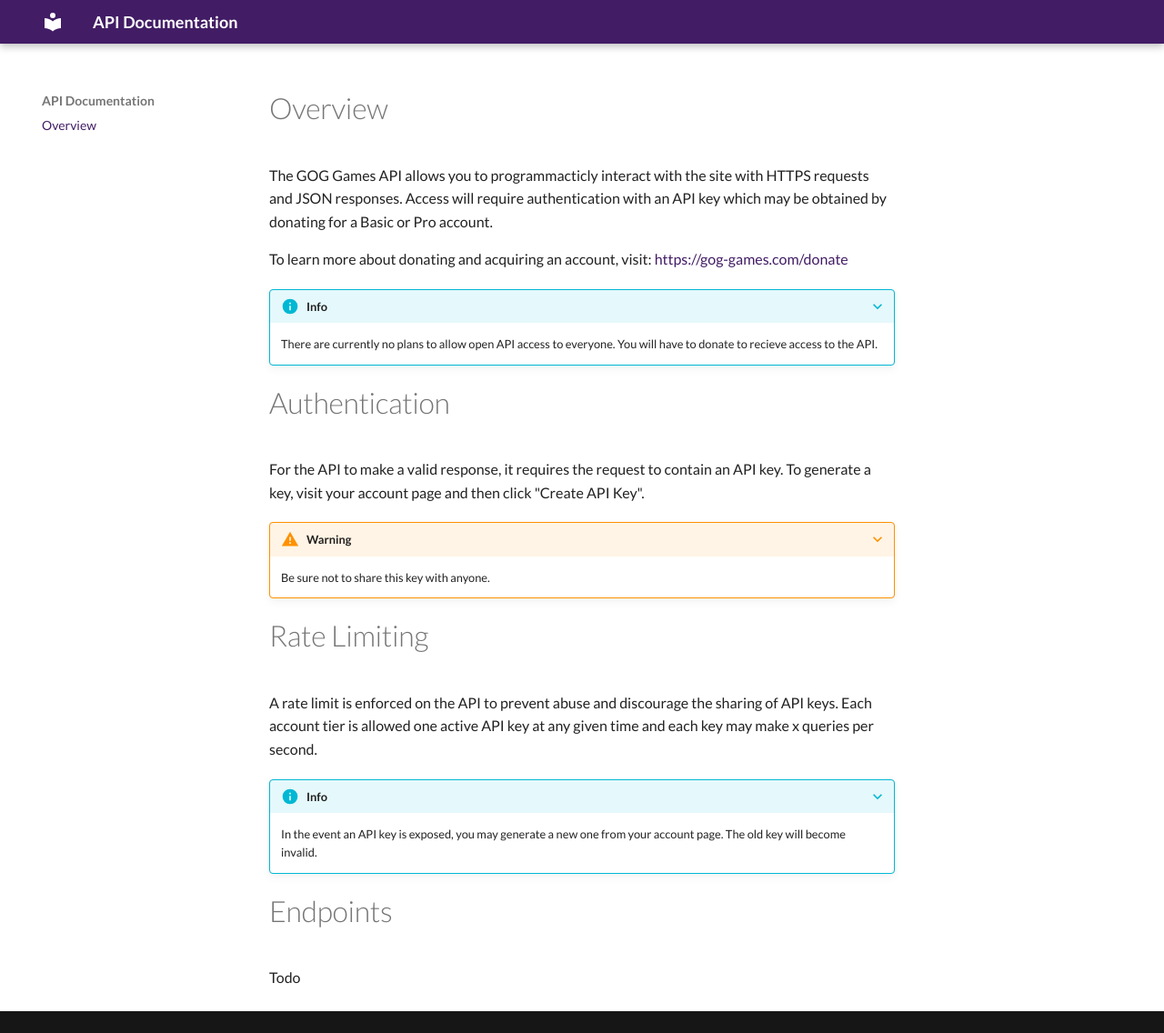
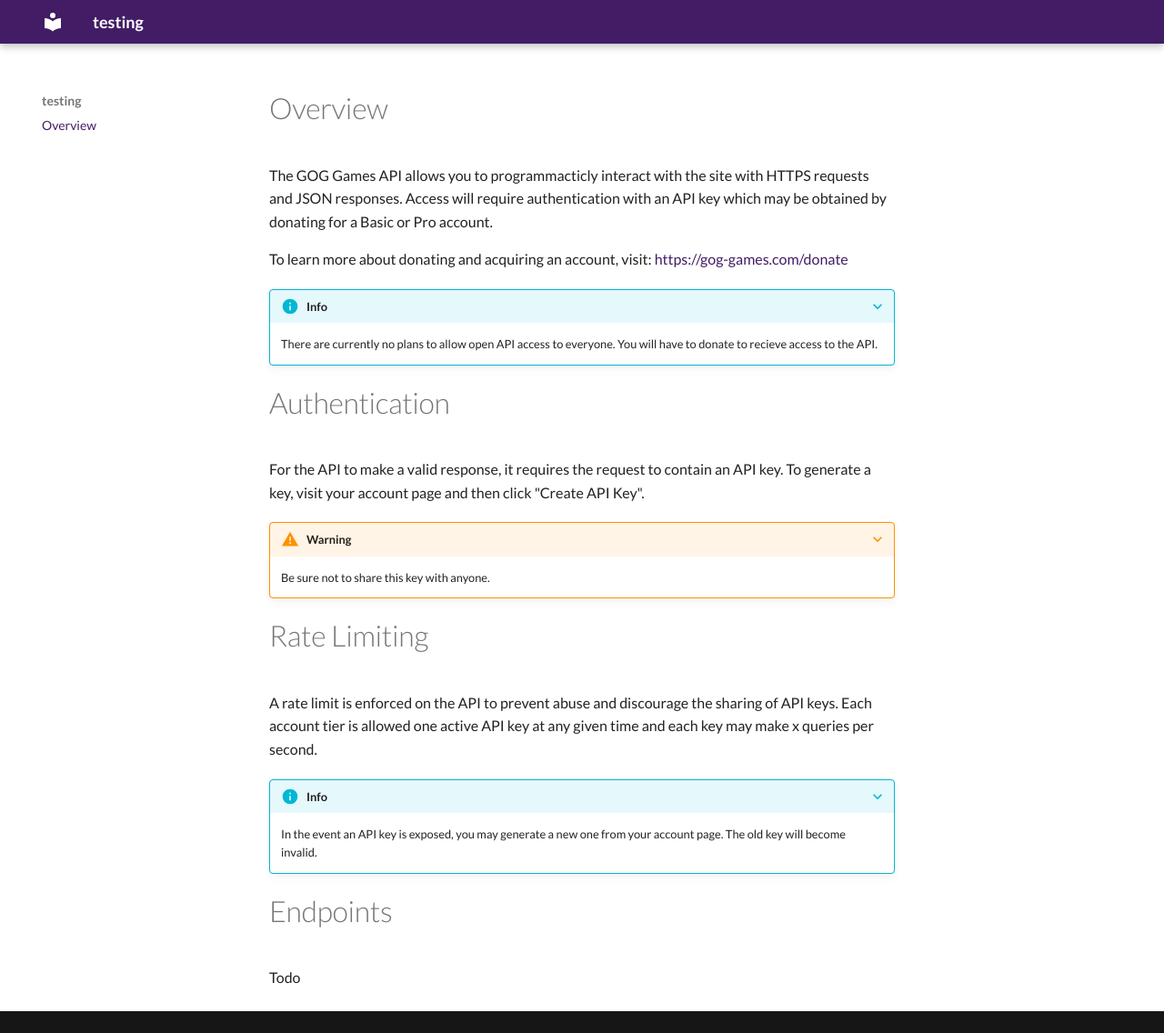
Before and after one commit to GOG-Games/docs.gog-games.com, an MkDocs documentation site: the page built from docs/index.md, in a window 1280 px wide and 1136 px high. Shown: the whole window at 91% size. Built offline with MkDocs 1.6.1 and Material for MkDocs 9.7.7, drawn with Linux system fonts in a browser that asks for light colours.

Commit message:
Update mkdocs.yml

```diff
--- a/mkdocs.yml
+++ b/mkdocs.yml
@@ -1,4 +1,4 @@
-site_name: API Documentation
+site_name: testing
 
 theme:
  name: material
```
